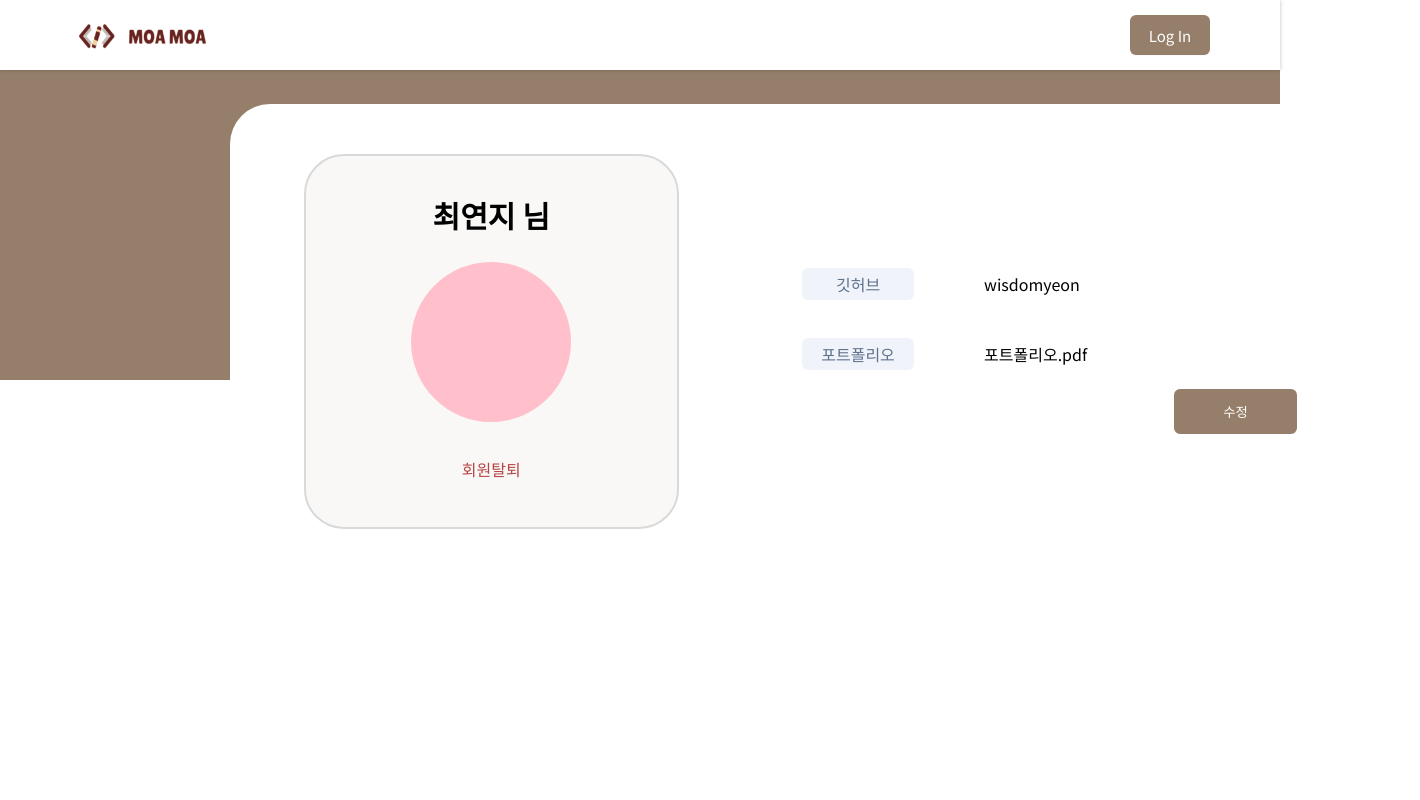
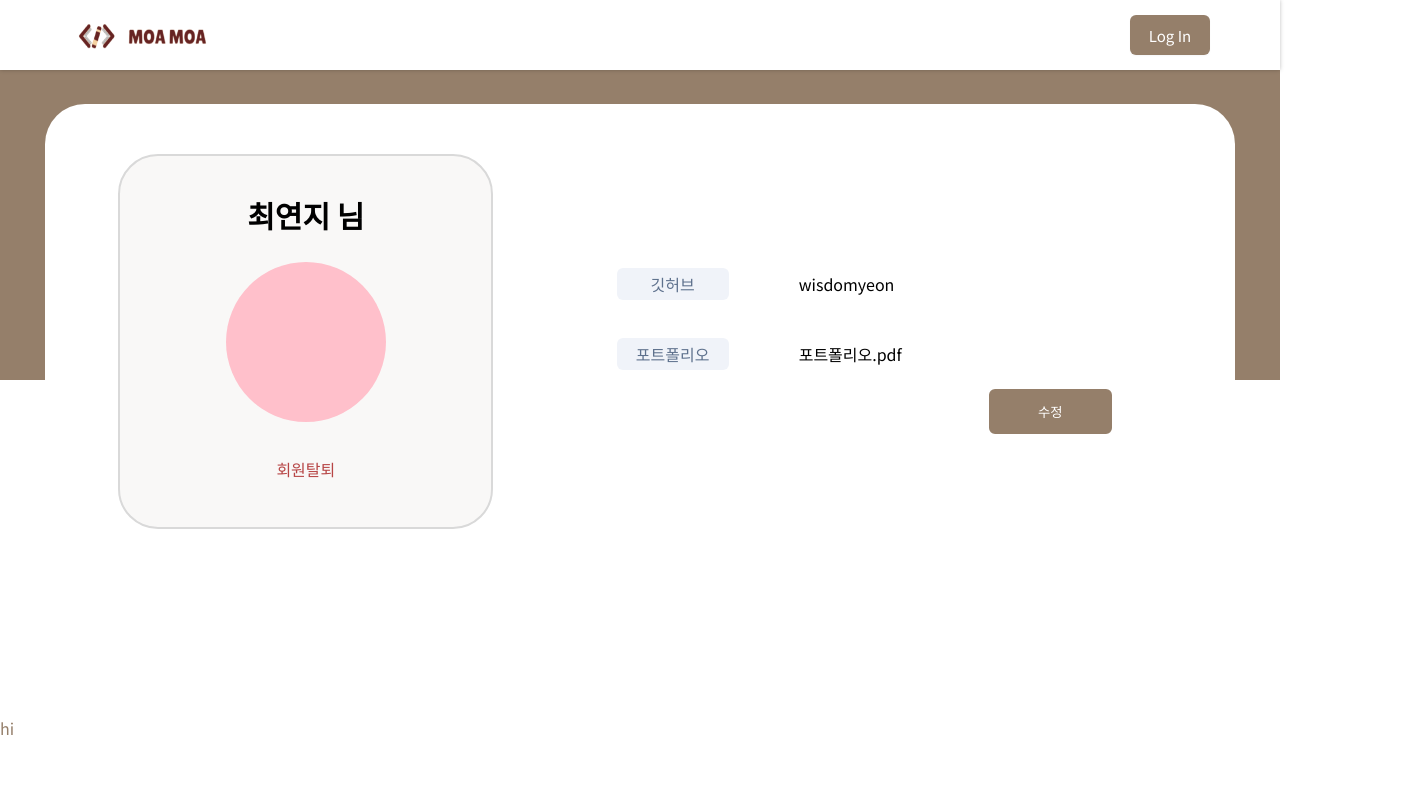
Before and after one commit to Team13-MoaMoa/frontend, a Next.js app: page /mypage in a window 1280 px wide. Shown: the top 800 px of the page, 1420 px wide, since content can reach past the window. Built offline with nearby package versions, Linux system fonts and the light colour scheme; no server answers.

Commit message:
refactor: 마이페이지 html구조 수정

```diff
--- a/src/pages/mypage/index.tsx
+++ b/src/pages/mypage/index.tsx
@@ -1,17 +1,27 @@
 import styled from '@emotion/styled';
-import Profile from '@/components/Profile';
-import EditProfile from '@/components/EditProfile';
 
-import CompleteProfile from '@/components/CompleteProfile';
 import ProfileZone from '@/components/ProfileZone';
+import { useEffect, useState } from 'react';
+import { authInstance } from '@/api/axiosCustom';
 
 function MyPage() {
+  const [data, setData] = useState<any>();
+  useEffect(() => {
+    (async () => {
+      const res = await authInstance('/users/projects?page=1');
+      setData(res.data.data);
+      console.log(res.data);
+    })();
+  }, []);
   return (
     <Div>
-      <BackgroundDiv></BackgroundDiv>
-      <InfoBackgroundDiv>
-        <ProfileZone />
-      </InfoBackgroundDiv>
+      <InfoBackgroundSection>
+        <BackgroundDiv />
+        <InfoUserDiv>
+          <ProfileZone />
+        </InfoUserDiv>
+      </InfoBackgroundSection>
+      hi
     </Div>
   );
 }
@@ -21,7 +31,12 @@ export default MyPage;
 const Div = styled.div`
   color: ${(props) => props.theme.main_brown};
   height: 100vh;
-  margin: 0 0 12rem 0;
+  margin: 0 0 15rem 0;
+`;
+
+const InfoBackgroundSection = styled.section`
+  width: 100vw;
+  height: 65rem;
 `;
 
 const BackgroundDiv = styled.div`
@@ -31,13 +46,13 @@ const BackgroundDiv = styled.div`
   background-color: ${(props) => props.theme.main_brown};
 `;
 
-const InfoBackgroundDiv = styled.div`
+const InfoUserDiv = styled.div`
   height: 98rem;
   width: 119rem;
   border-radius: 4rem;
   position: absolute;
   top: 13%;
-  left: 18%;
+  left: calc(50% - 59.5rem);
   display: flex;
   flex-wrap: wrap;
   background-color: #ffffff;
```
